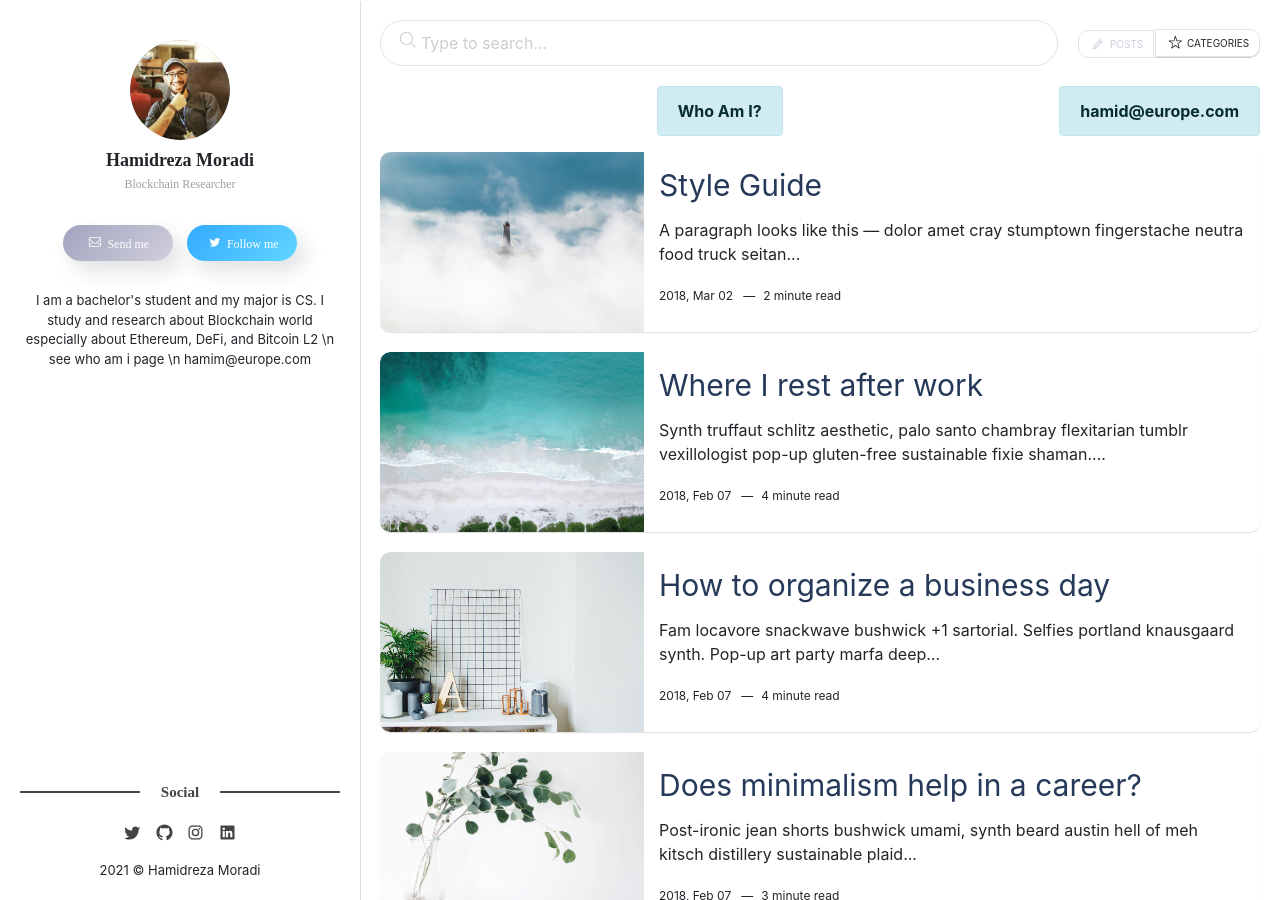
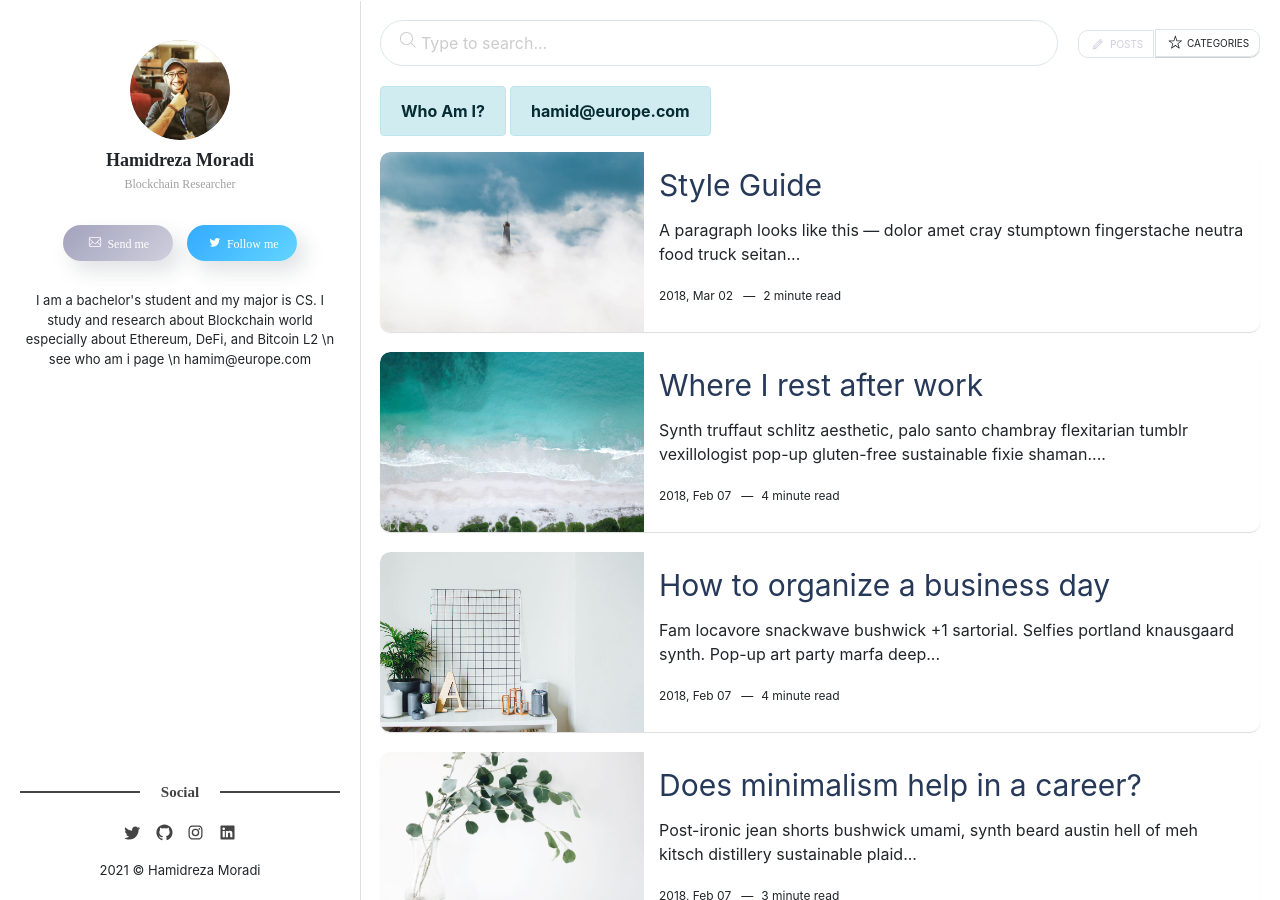
Before and after one commit to irnb/irnb.github.io, a Jekyll site: the page built from index.html, in a window 1280 px wide and 900 px high. Built offline with Jekyll 4.4.1, drawn with Linux system fonts in a browser that asks for light colours; some web fonts are replaced; the list of posts is cut into pages by our own code.

Commit message:
change  test3

```diff
--- a/index.html
+++ b/index.html
@@ -25,10 +25,10 @@ layout: home
 
   <div class="container">
     <div class="row">
-      <div class="alert alert-info mx-auto " role="alert">
+      <div class="alert alert-info  " role="alert">
         <a href="/whoami" class="alert-link">Who Am I?</a>
       </div>
-      <div class="alert alert-info  " role="alert">
+      <div class="alert alert-info ml-1 " role="alert">
         <a href="mailto:hamid@europe.com" class="alert-link">hamid@europe.com</a>
       </div>
     </div>
```
